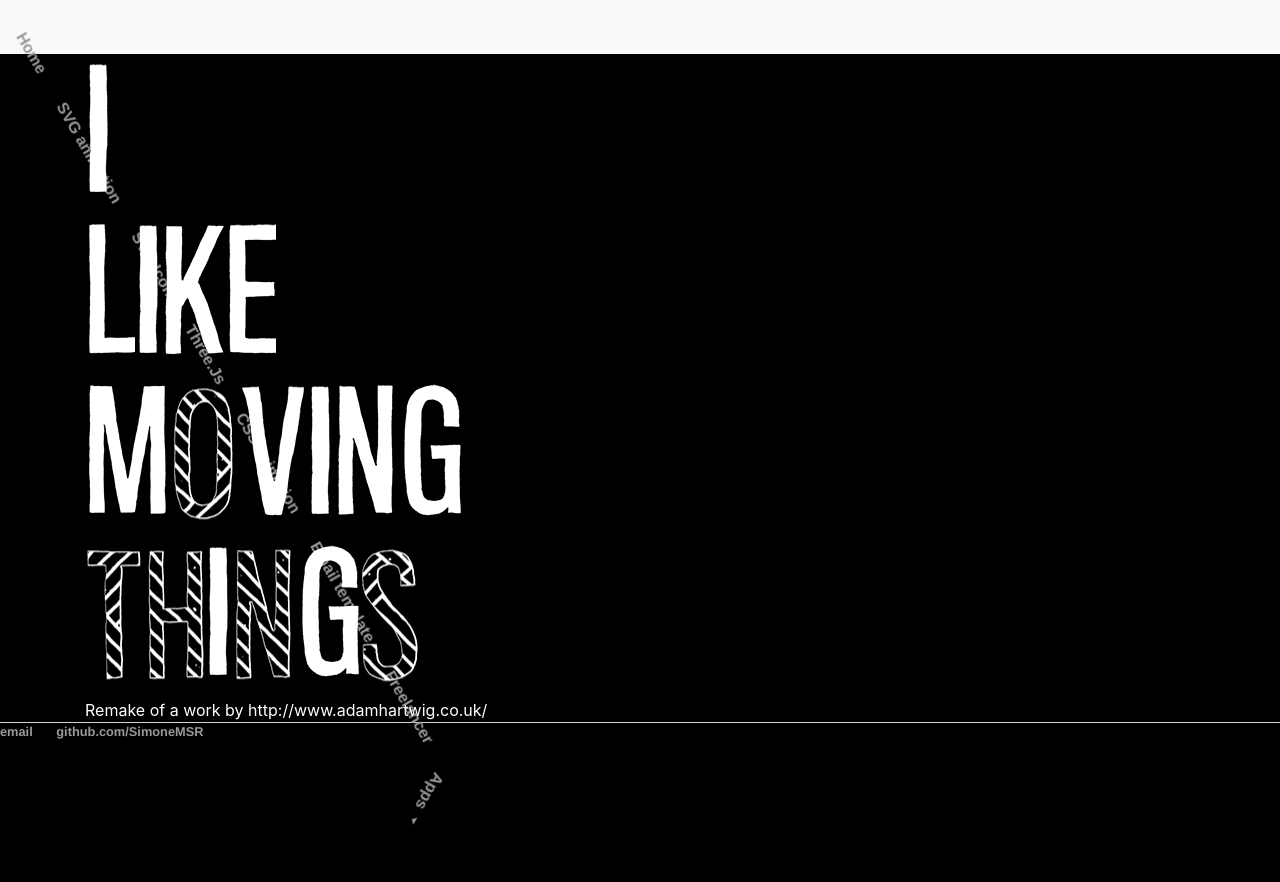
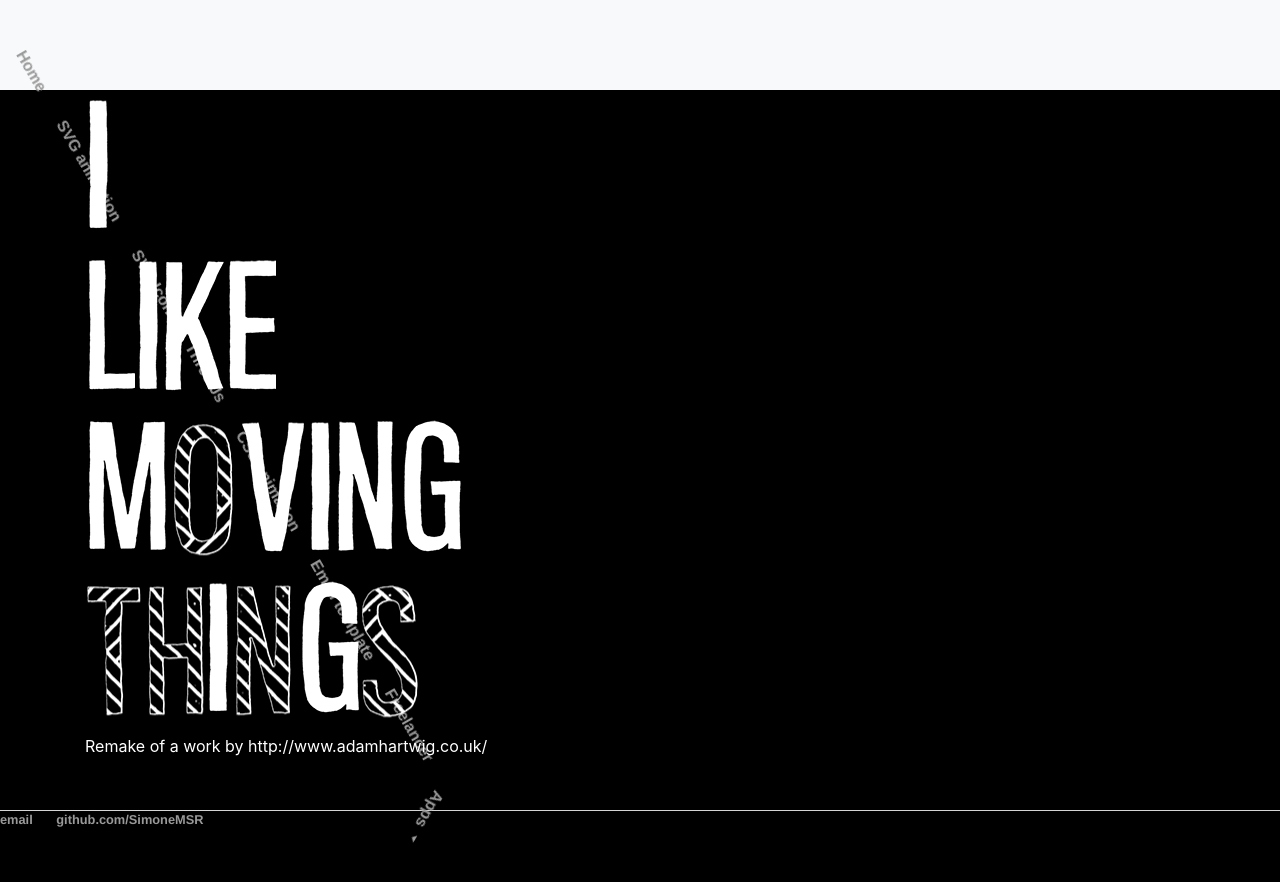
Before and after one commit to SimoneMSR/simonemsr.github.io, a Jekyll site: the page built from letters/index.html, in a window 1280 px wide. Shown: the top 882 px of the page. Built offline with Jekyll 4.4.1, drawn with Linux system fonts in a browser that asks for light colours; nearby versions of some CDN libraries.

Commit message:
update layout

```diff
--- a/css/main.css
+++ b/css/main.css
@@ -1,5 +1,15 @@
+
 body { margin: 60px auto;  }
-main { height: 100%; }
+html, body, main { height: 100%; }
+nav {
+	height: 10%;
+}
+.container {
+	height: 80%;
+}
+footer {
+	height: 10%;
+}
 a { text-decoration: none; color: #999!important; }
 a:hover { text-decoration: underline; }
 
```
Also changed, not shown: index.html (+6 -3 lines), portfolio/fad.svg.
